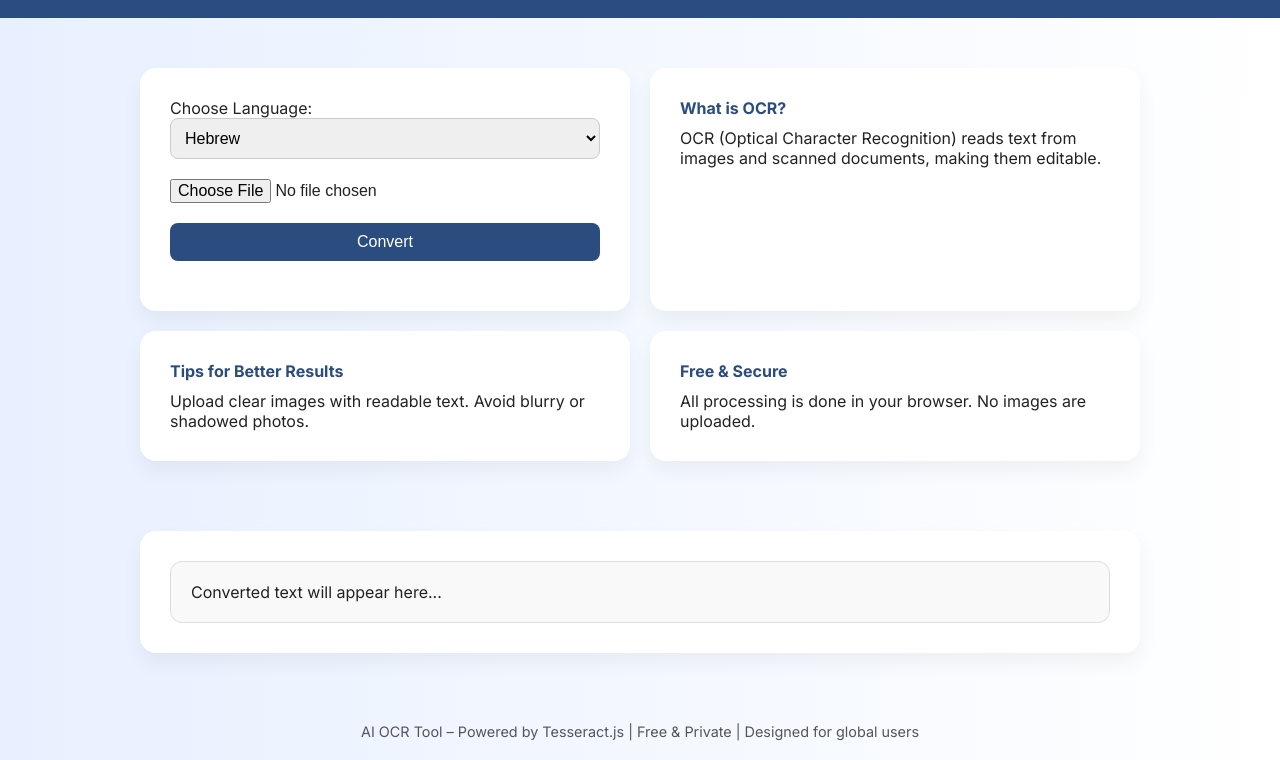
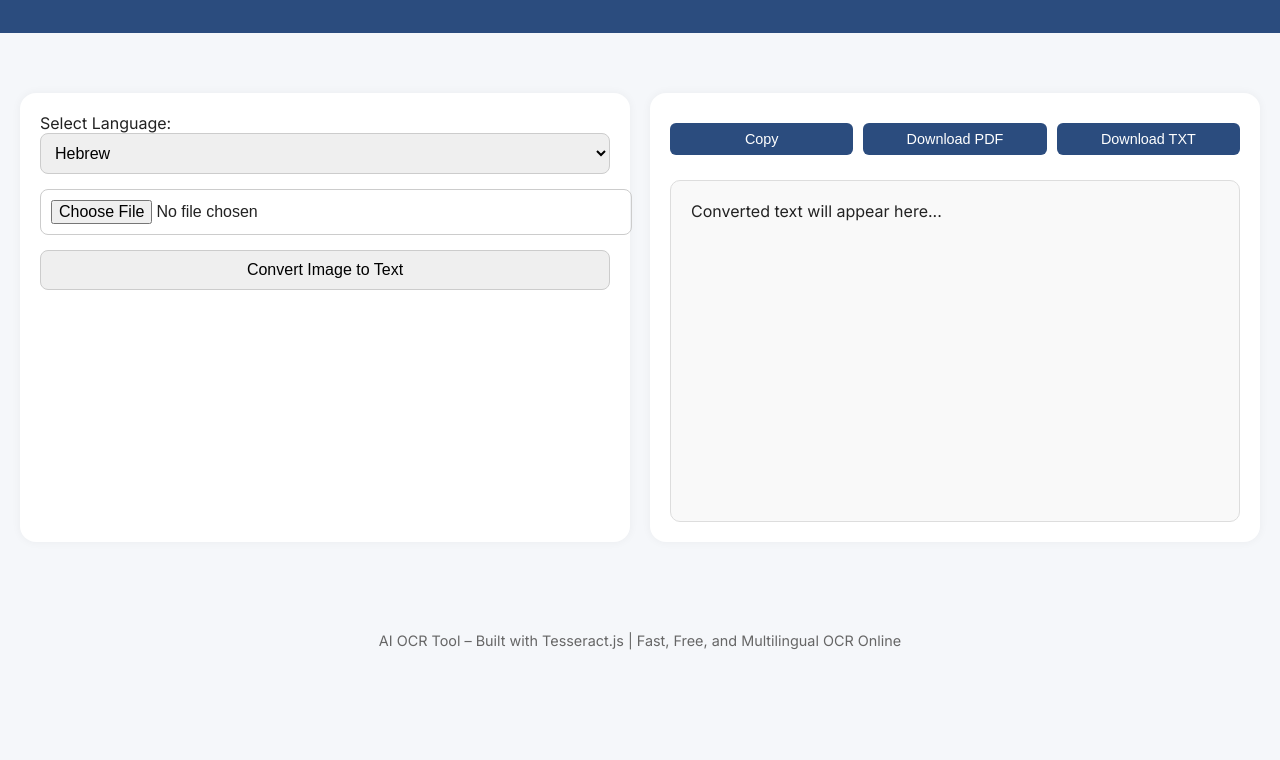
Before and after one commit to EtayAsher/ocr, a plain HTML site: page index.html in a window 1280 px wide. Shown: the part 155-915 px from the top of the page. After the commit the page ends 834 px from the top, so only its background shows below. Drawn offline with nearby package versions, Linux system fonts and the light colour scheme; a script that the page names is missing.

Commit message:
Update index.html

```diff
--- a/index.html
+++ b/index.html
@@ -3,83 +3,88 @@
 <head>
   <meta charset="UTF-8" />
   <meta name="viewport" content="width=device-width, initial-scale=1.0" />
-  <title>AI OCR - Image to Text in Any Language</title>
-  <meta name="description" content="Convert images to text in multiple languages with accurate OCR. Free, fast and multilingual." />
-  <link href="https://fonts.googleapis.com/css2?family=Inter:wght@400;600;700&display=swap" rel="stylesheet">
+  <title>AI OCR – Convert Image to Text</title>
+  <link href="https://fonts.googleapis.com/css2?family=Inter:wght@400;600&display=swap" rel="stylesheet">
   <script src="https://cdn.jsdelivr.net/npm/tesseract.js@4.0.2/dist/tesseract.min.js"></script>
+  <script src="https://cdnjs.cloudflare.com/ajax/libs/jspdf/2.5.1/jspdf.umd.min.js"></script>
   <style>
     body {
       margin: 0;
       font-family: 'Inter', sans-serif;
-      background: linear-gradient(to right, #e8f0ff, #ffffff);
+      background: #f5f7fa;
       color: #222;
     }
     header {
-      text-align: center;
-      padding: 50px 20px 20px;
       background: #2b4c7e;
       color: white;
+      text-align: center;
+      padding: 40px 20px 20px;
     }
     header h1 {
-      margin: 0;
-      font-size: 2.8rem;
+      font-size: 2.5rem;
+      margin-bottom: 10px;
     }
     .container {
-      max-width: 1000px;
-      margin: 30px auto;
-      padding: 20px;
       display: flex;
       flex-wrap: wrap;
+      justify-content: center;
       gap: 20px;
-      justify-content: center;
+      max-width: 1300px;
+      margin: 40px auto;
+      padding: 20px;
     }
-    .card, .upload-box {
-      background: #fff;
+    .upload-section, .preview-section {
+      background: white;
+      padding: 20px;
       border-radius: 16px;
-      box-shadow: 0 10px 20px rgba(0,0,0,0.05);
-      padding: 30px;
-      flex: 1 1 300px;
-      min-width: 300px;
+      box-shadow: 0 0 10px rgba(0,0,0,0.05);
+      flex: 1 1 400px;
     }
-    .upload-box input[type="file"], select, button {
-      display: block;
+    .upload-section input, select, button {
       width: 100%;
-      margin-bottom: 20px;
+      margin-bottom: 15px;
+      padding: 10px;
       font-size: 1rem;
+      border-radius: 8px;
+      border: 1px solid #ccc;
     }
-    select, button {
-      padding: 10px;
-      border: 1px solid #ccc;
+    .preview-section img {
+      width: 100%;
       border-radius: 8px;
-    }
-    button {
-      background-color: #2b4c7e;
-      color: white;
-      border: none;
-      cursor: pointer;
-      transition: 0.2s;
-    }
-    button:hover {
-      background-color: #1f365a;
+      margin-bottom: 15px;
     }
     #output {
       white-space: pre-wrap;
       background: #f9f9f9;
-      border-radius: 12px;
+      border-radius: 10px;
       padding: 20px;
-      font-size: 1rem;
       border: 1px solid #ddd;
+      min-height: 300px;
+      overflow-y: auto;
+    }
+    .tools {
+      display: flex;
+      justify-content: flex-end;
+      gap: 10px;
+      margin: 10px 0;
+    }
+    .tools button {
+      padding: 8px 12px;
+      font-size: 0.9rem;
+      border-radius: 6px;
+      border: none;
+      background: #2b4c7e;
+      color: white;
+      cursor: pointer;
+    }
+    .tools button:hover {
+      background: #1f365a;
     }
     footer {
       text-align: center;
-      margin: 50px 20px 20px;
+      padding: 30px;
       font-size: 0.9rem;
-      color: #555;
-    }
-    .feature-title {
-      font-weight: bold;
-      color: #2b4c7e;
-      margin-bottom: 10px;
+      color: #666;
     }
     .rtl {
       direction: rtl;
@@ -90,12 +95,12 @@
 <body>
   <header>
     <h1>AI OCR – Convert Image to Text</h1>
-    <p style="margin-top: 10px; font-size: 1.1rem; font-weight: 300;">Supports Hebrew, English, Arabic, Chinese, Russian, and more</p>
+    <p>Supports Hebrew, English, Arabic, Chinese, Russian, and more</p>
   </header>
 
   <div class="container">
-    <div class="upload-box">
-      <label for="langSelect">Choose Language:</label>
+    <div class="upload-section">
+      <label>Select Language:</label>
       <select id="langSelect">
         <option value="heb">Hebrew</option>
         <option value="eng">English</option>
@@ -113,35 +118,23 @@
         <option value="nld">Dutch</option>
         <option value="ron">Romanian</option>
       </select>
-
       <input type="file" id="imageInput" accept="image/*">
-      <button onclick="convertImageToText()">Convert</button>
+      <button onclick="convertImageToText()">Convert Image to Text</button>
+      <img id="preview" src="" style="display:none" />
     </div>
 
-    <div class="card">
-      <div class="feature-title">What is OCR?</div>
-      OCR (Optical Character Recognition) reads text from images and scanned documents, making them editable.
-    </div>
-
-    <div class="card">
-      <div class="feature-title">Tips for Better Results</div>
-      Upload clear images with readable text. Avoid blurry or shadowed photos.
-    </div>
-
-    <div class="card">
-      <div class="feature-title">Free & Secure</div>
-      All processing is done in your browser. No images are uploaded.
-    </div>
-  </div>
-
-  <div class="container">
-    <div class="card" style="flex-basis: 100%;">
+    <div class="preview-section">
+      <div class="tools">
+        <button onclick="copyText()">Copy</button>
+        <button onclick="downloadPDF()">Download PDF</button>
+        <button onclick="downloadTXT()">Download TXT</button>
+      </div>
       <div id="output">Converted text will appear here...</div>
     </div>
   </div>
 
   <footer>
-    AI OCR Tool – Powered by Tesseract.js | Free & Private | Designed for global users
+    AI OCR Tool – Built with Tesseract.js | Fast, Free, and Multilingual OCR Online
   </footer>
 
   <script>
@@ -149,31 +142,61 @@
       const file = document.getElementById('imageInput').files[0];
       const lang = document.getElementById('langSelect').value;
       const output = document.getElementById('output');
+      const preview = document.getElementById('preview');
 
       if (!file) {
-        alert('Please choose an image first.');
+        alert('Please choose an image.');
         return;
       }
+
+      const reader = new FileReader();
+      reader.onload = function (e) {
+        preview.src = e.target.result;
+        preview.style.display = 'block';
+      };
+      reader.readAsDataURL(file);
 
       output.textContent = 'Processing...';
       output.classList.remove('rtl');
 
-      Tesseract.recognize(
-        file,
-        lang,
-        {
-          logger: m => console.log(m)
-        }
-      ).then(({ data: { text } }) => {
+      Tesseract.recognize(file, lang, {
+        logger: m => console.log(m)
+      }).then(({ data: { text } }) => {
         const cleanText = text.trim() || 'No readable text found.';
         output.textContent = cleanText;
         if (["heb", "ara"].includes(lang)) {
           output.classList.add("rtl");
         }
       }).catch(err => {
-        output.textContent = 'Error during conversion. Please try again.';
+        output.textContent = 'Error processing image.';
         console.error(err);
       });
+    }
+
+    function copyText() {
+      const output = document.getElementById('output').textContent;
+      navigator.clipboard.writeText(output);
+      alert('Text copied to clipboard!');
+    }
+
+    function downloadPDF() {
+      const {{ jsPDF }} = window.jspdf;
+      const doc = new jsPDF();
+      const text = document.getElementById('output').textContent;
+      const lines = doc.splitTextToSize(text, 180);
+      doc.text(lines, 10, 10);
+      doc.save('ocr_result.pdf');
+    }
+
+    function downloadTXT() {
+      const text = document.getElementById('output').textContent;
+      const blob = new Blob([text], { type: 'text/plain' });
+      const link = document.createElement('a');
+      link.href = URL.createObjectURL(blob);
+      link.download = 'ocr_result.txt';
+      document.body.appendChild(link);
+      link.click();
+      document.body.removeChild(link);
     }
   </script>
 </body>
```
